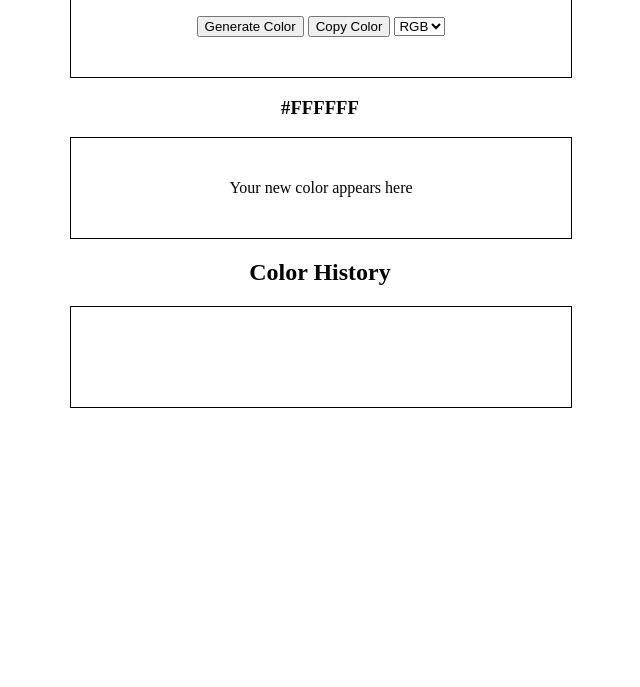
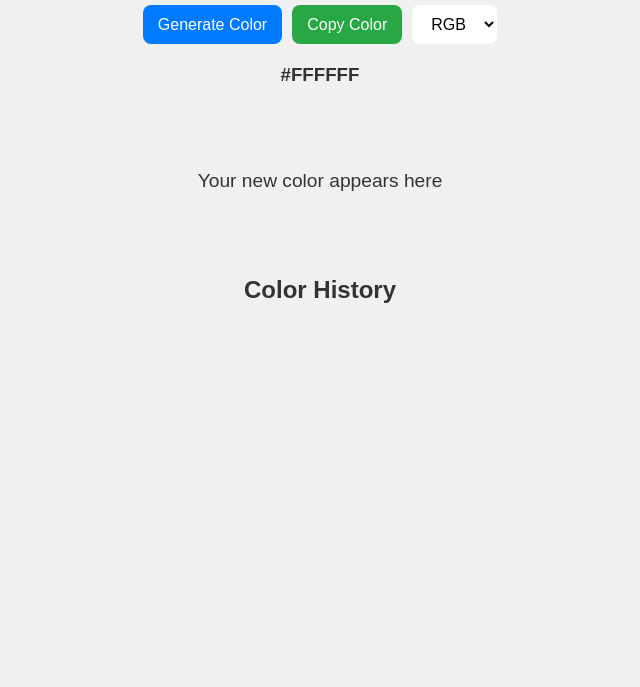
Before and after one commit to Abdul-Rehman-Sayed/Random-Color-Generator, a plain HTML site: page index.html in a window 1280 px wide. Shown: the part 113-800 px from the top of the page, without its empty margins (320-960 px from the left). Drawn offline with Linux system fonts and the light colour scheme.

Commit message:
Update style.css

```diff
--- a/style.css
+++ b/style.css
@@ -1,10 +1,82 @@
 body {
+  font-family: "Arial", sans-serif;
+  margin: 0;
+  background: #f0f0f0;
+  color: #333;
   text-align: center;
+  padding: 40px 10px;
 }
-div {
-  width: 500px;
-  height: 100px;
-  border: 1px solid black;
+
+.container {
+  max-width: 600px;
   margin: auto;
-  align-content: center;
 }
+
+h1 {
+  margin-bottom: 20px;
+}
+
+.controls {
+  display: flex;
+  justify-content: center;
+  gap: 10px;
+  flex-wrap: wrap;
+  margin-bottom: 20px;
+}
+
+button,
+select {
+  padding: 10px 15px;
+  font-size: 1rem;
+  border: none;
+  border-radius: 8px;
+  cursor: pointer;
+  transition: 0.3s;
+}
+
+button:hover {
+  transform: scale(1.05);
+}
+
+#generate-btn {
+  background-color: #007bff;
+  color: white;
+}
+#copy-btn {
+  background-color: #28a745;
+  color: white;
+}
+select {
+  background-color: white;
+}
+
+#color-box {
+  width: 100%;
+  height: 150px;
+  margin: 20px 0;
+  line-height: 150px;
+  font-size: 1.2rem;
+  border-radius: 12px;
+  transition: background-color 0.5s, color 0.5s;
+}
+
+.history {
+  display: flex;
+  justify-content: center;
+  gap: 10px;
+  flex-wrap: wrap;
+  margin-top: 10px;
+}
+
+.color-swatch {
+  width: 50px;
+  height: 50px;
+  border-radius: 8px;
+  border: 1px solid #ccc;
+  cursor: pointer;
+  transition: transform 0.2s;
+}
+
+.color-swatch:hover {
+  transform: scale(1.1);
+}
```
